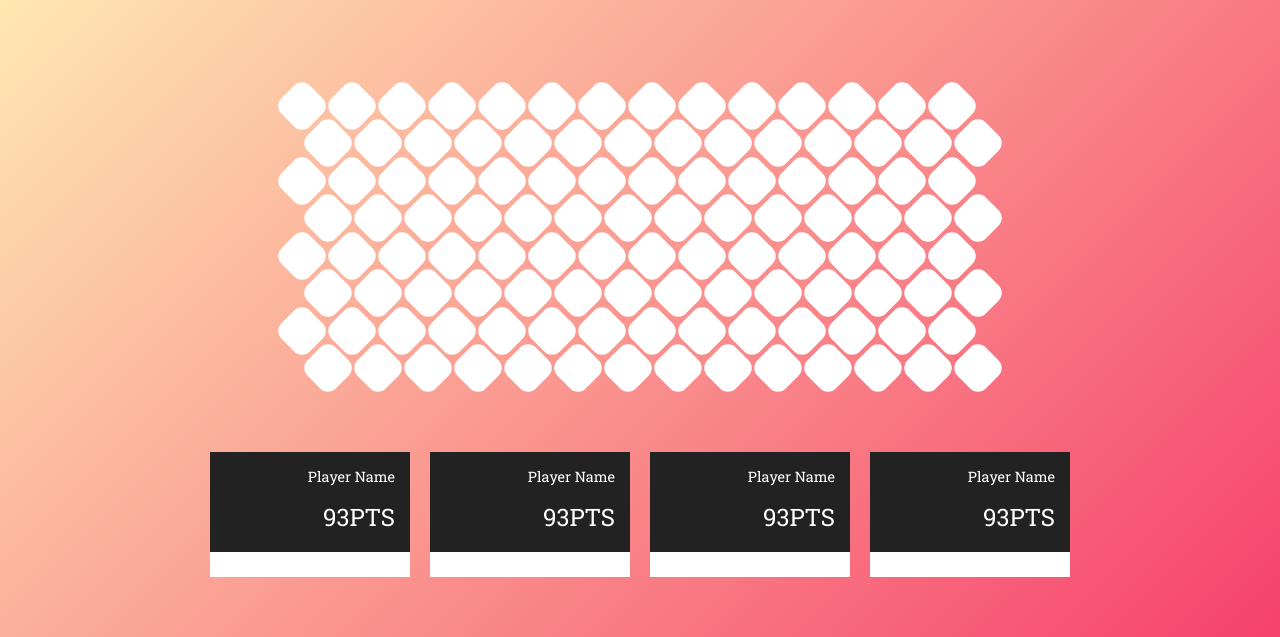
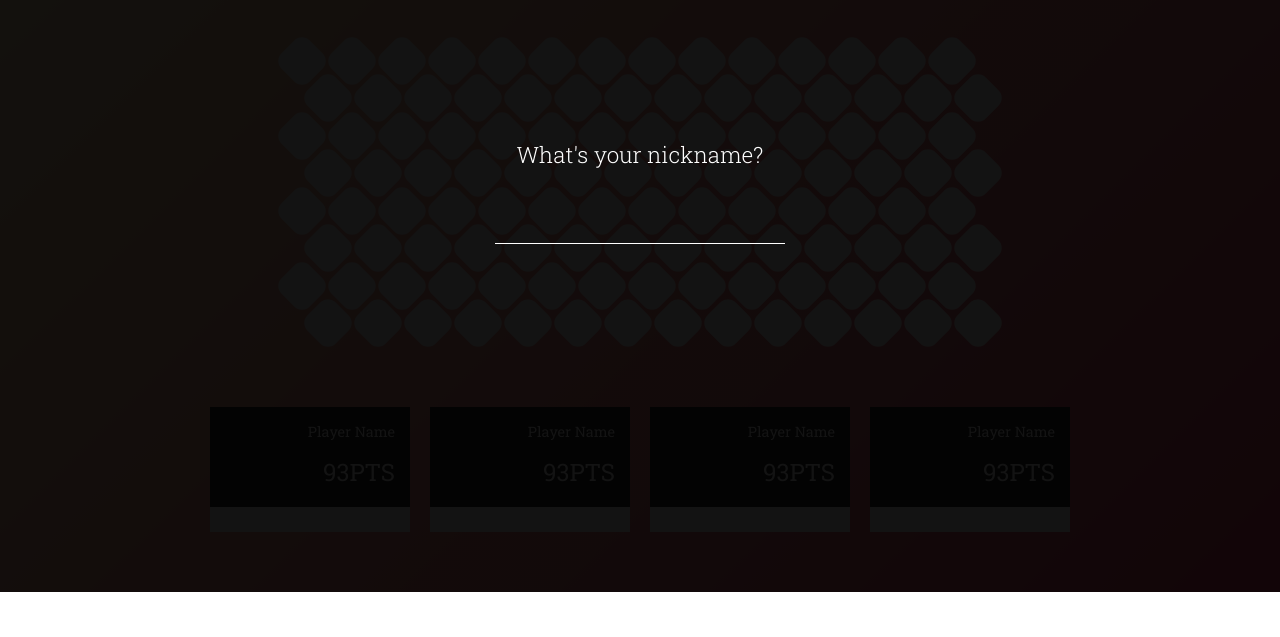
Before and after one commit to dvcoolster/MineSweep, a website: page src/views/index.html in a window 1280 px wide. Shown: the part 208-845 px from the top of the page. After the commit the page ends 800 px from the top, so only its background shows below. Drawn offline with nearby package versions, Linux system fonts and the light colour scheme; files that its build step writes are made by us from their sources; no server answers; files whose address does not match are found by name.

Commit message:
Add files via upload

```diff
--- a/public/css/style.scss
+++ b/public/css/style.scss
@@ -30,9 +30,48 @@ body
     margin: 0;
 }
 
+.login
+{
+	position: fixed;
+	width: 100vw;
+	height: 100vh;
+	background: rgba(0,0,0,.925);
+	z-index: 10000;
+
+	.container
+	{
+		position: absolute;
+		top: 50%;
+		left: 50%;
+		transform: translate(-50%,-50%);
+
+		.login-text
+		{
+			font-family: $primary-font;
+			color: #FFF;
+			font-size: 1.4em;
+			text-align: center;
+			font-weight: 300;
+		}
+
+		input.username
+		{
+			width: 250px;
+			border: none;
+			outline: none;
+			background: none;
+			font-size: 1.6em;
+			color: #FFF;
+			padding: 20px;
+			border-bottom: 1px solid #FFF;
+			text-align: center;
+		}
+	}
+}
+
 .arena
 {
-	position: relative;
+	position: fixed;
 	width: 100vw;
 	height: 100vh;
 	background: -webkit-linear-gradient(135deg, #f6416c, #fff6b8);
```
Also changed, not shown: public/css/style.css, 1 other file.
